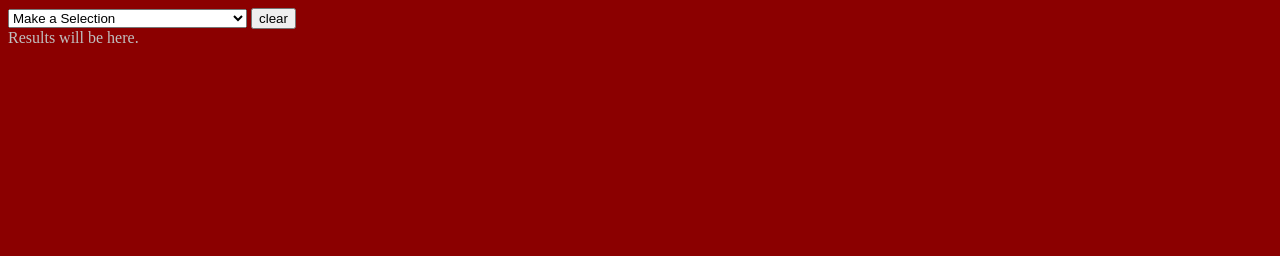
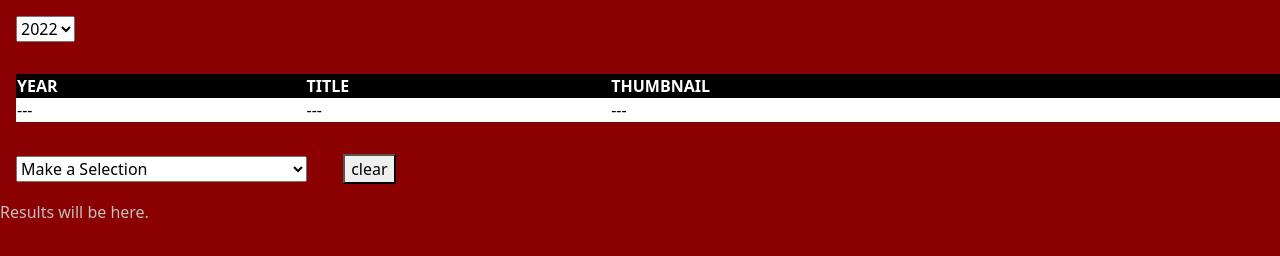
Before and after one commit to AngelFappdev/wrkbk_6, a plain HTML site: page index.html in a window 1280 px wide. Drawn offline with nearby package versions, Linux system fonts and the light colour scheme.

Commit message:
clear table results

```diff
--- a/index.html
+++ b/index.html
@@ -1,10 +1,32 @@
 <head>
+    <link href="https://cdn.jsdelivr.net/npm/bootstrap@5.0.2/dist/css/bootstrap.min.css" rel="stylesheet" integrity="sha384-EVSTQN3/azprG1Anm3QDgpJLIm9Nao0Yz1ztcQTwFspd3yD65VohhpuuCOmLASjC" crossorigin="anonymous">
     <link rel = "stylesheet" href = "styles/main.css">
     <script src = scripts/data.js></script>
     <script src = scripts/main.js></script>
 
 </head>
 <body>
+    <select id ="year">
+        <option value = "2022">2022</option>
+        <option value = "2023">2023</option>
+        <option value = "2024">2024</option>
+    </select>
+    <table id ="list">
+    <thead>
+        <tr>
+            <th>YEAR</th>
+            <th>TITLE</th>
+            <th>THUMBNAIL</th>
+        </tr>
+    </thead>
+    <tbody>
+         <tr>
+            <td>---</td>
+            <td>---</td>
+            <td>---</th>
+        </tr>
+    </tbody>
+    </table>
     <select id="image_list"></select>
     <button id = "clear">clear</button>
     <div id ="output">Results will be here.</div>
--- a/scripts/data.js
+++ b/scripts/data.js
@@ -1,5 +1,5 @@
 const images = [
-    {name: "barbie.jpg", title: "Barbie"},
-    {name: "little_M.jpg", title: "Little Mermaid"},
-    {name: "spiderman.jpg", title: "Spider-Man Across the Spider-Verse "}
+    {year: 2022, name: "barbie.jpg", title: "Barbie"},
+    {year: 2023, name: "little_M.jpg", title: "Little Mermaid"},
+    {year: 2024, name: "spiderman.jpg", title: "Spider-Man Across the Spider-Verse "}
 ];
--- a/scripts/main.js
+++ b/scripts/main.js
@@ -1,7 +1,12 @@
+
 document.addEventListener("DOMContentLoaded",()=>{
-    const image_list = document.getElementById("image_list")
-    const output = document.getElementById("output")
-    const clear = document.getElementById("clear")
+    const image_list = document.getElementById("image_list");
+    const output = document.getElementById("output");
+    const clear = document.getElementById("clear");
+    const year = document.getElementById("year");
+
+    const tbody = document.querySelector("#list tbody");
+
 
 
     image_list.innerHTML = "<option> Make a Selection </option>"
@@ -13,6 +18,23 @@ document.addEventListener("DOMContentLoaded",()=>{
         image_list.appendChild(option);
     }); // end images for each
 
+    year.addEventListener("change", ()=>{
+        tbody.innerHTML = ""        // clear table rows
+        let selectedYear = year.selectedOptions[0].value;
+        //alert(selectedYear);
+        images.forEach(image =>{
+            if(selectedYear == image.year){
+
+            let row = tbody.insertRow (-1) // end of rows
+
+            let cellYear = row.insertCell(0)
+            cellYear.innerHTML = image.year;
+
+            let cellTitle = row.insertCell(0)
+            cellTitle.innerHTML = image.title;
+            }
+        })
+    });// ^^how to display the data onto the row
 
     image_list.addEventListener("change", ()=>{ // ()=> is an anonyomus function that allows the change event to work
         if (image_list.selectedIndex <= 0){
--- a/styles/main.css
+++ b/styles/main.css
@@ -1 +1,16 @@
 body {background : darkred; color:silver}
+
+#list {
+    background-color:white;
+    color:black;
+    width:100%;
+}
+
+#list th {
+    color:white;
+    background-color: black;
+}
+
+select,table,button, img{
+    margin: 1rem
+}
```
